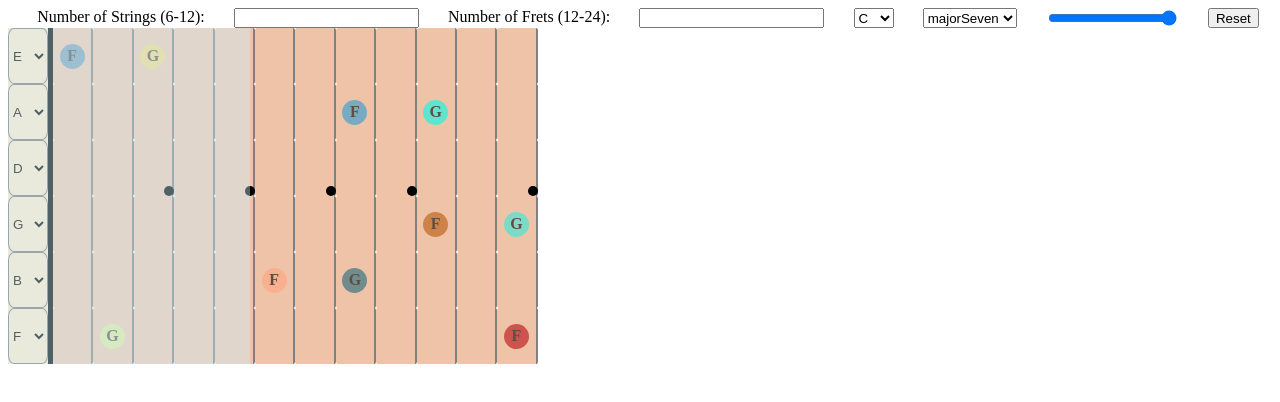
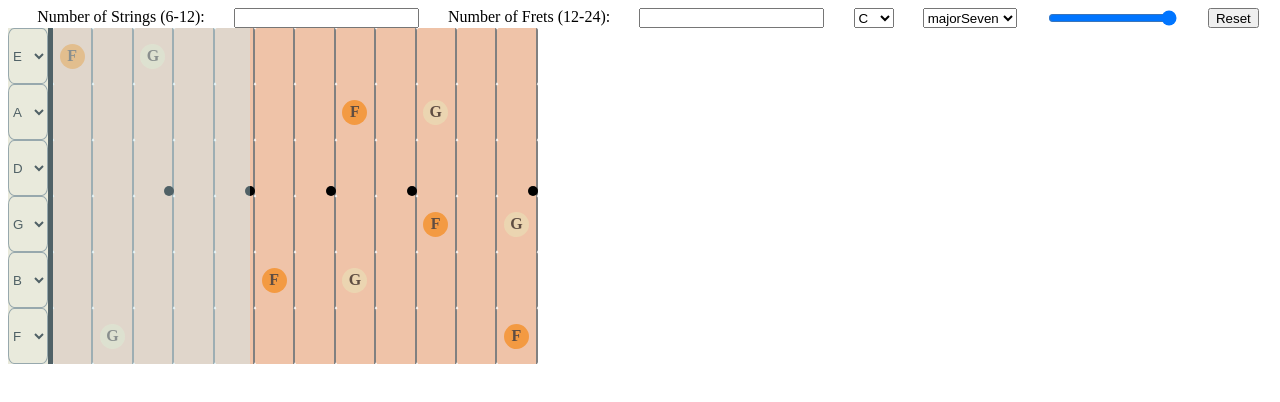
Before and after one commit to ShirelleW/RiffTheory, a Next.js app: page / in a window 1280 px wide. Shown: the top 402 px of the page. Built offline with nearby package versions, Linux system fonts and the light colour scheme.

Commit message:
Gave each note a unique color in noteHexes

```diff
--- a/package.json
+++ b/package.json
@@ -7,7 +7,6 @@
   },
   "dependencies": {
     "next": "latest",
-    "randomcolor": "^0.6.2",
     "react": "18.2.0",
     "react-dom": "18.2.0",
     "react-draggable": "^4.4.6"
--- a/pages/Controls.jsx
+++ b/pages/Controls.jsx
@@ -6,8 +6,6 @@ import { SelectedNotesContext } from './Context/SelectedNotesContext';
 import String from './String';
 import styles from '../styles/Styles.module.css'
 import Slider from './Slider';
-var randomColor = require('randomcolor');
-
 
 const Controls = () => {
 
@@ -69,7 +67,7 @@ const Controls = () => {
         setSelectedNotes([])
     }
 
-    let noteHexes = selectedNotes.map((ele) => (randomColor({ luminosity: 'bright' })))
+    let noteHexes = ['#57C4E5', '#C8F0D8', '#ffff00', '#F97068', '#FFFFFC', '#F77F00', '#FCBF49', '#EAE2B7', '#2C6E49' , '#59FFA0', '#DB222A', '#C47AC0']
 
     return (
         <SelectedNotesContext.Provider value={{
--- a/pages/Frets.jsx
+++ b/pages/Frets.jsx
@@ -1,14 +1,12 @@
 import React, { useContext, useState } from 'react'
 import styles from '../styles/Styles.module.css'
 import { SelectedNotesContext } from './Context/SelectedNotesContext'
-import randomColor from 'randomcolor'
+import { notes } from './utils'
 
 // Parent String
 export const Frets = ({ stringNum, numOfStrings, stringNoteLayout }) => {
 
-    // button that shows all notes
-
-    const { selectedNotes, setSelectedNotes, noteHexes, modeNotes, resetFretboard } = useContext(SelectedNotesContext)
+    const { selectedNotes, setSelectedNotes, noteHexes, modeNotes } = useContext(SelectedNotesContext)
 
 
     const fretInlayString = Math.floor(numOfStrings / 2)
@@ -22,6 +20,8 @@ export const Frets = ({ stringNum, numOfStrings, stringNoteLayout }) => {
         )
     }
 
+
+
     return (
         <div className={styles.frets}>
             {
@@ -31,7 +31,7 @@ export const Frets = ({ stringNum, numOfStrings, stringNoteLayout }) => {
                     fretInlayFret.includes(i) && Number(stringNum) === fretInlayString ?
                         <div className={styles.individualNotesOddFret}>
                             <div onClick={() => toggleNoteView(note)} className={styles.individualNotes}>
-                                <p style={{ backgroundColor: noteHexes[selectedNotes.indexOf(note)], 'opacity': 0.6 }} id={selectedNotes.includes(note) && styles.noteToggle}>{selectedNotes.includes(note) && note}</p>
+                                <p style={{ backgroundColor: noteHexes[notes.indexOf(note)], 'opacity': 0.6 }} id={selectedNotes.includes(note) && styles.noteToggle}>{selectedNotes.includes(note) && note}</p>
                             </div>
                             <div className={styles.fretInlay}> </div>
                         </div> :
@@ -40,7 +40,7 @@ export const Frets = ({ stringNum, numOfStrings, stringNoteLayout }) => {
                                 (
                                     <div className={styles.individualNotes}>
                                         <p style={{
-                                            backgroundColor: randomColor(),
+                                            backgroundColor: noteHexes[notes.indexOf(note)],
                                             'opacity': 0.6
                                         }} id={styles.noteToggle}>{note}</p>
                                     </div>
@@ -48,7 +48,7 @@ export const Frets = ({ stringNum, numOfStrings, stringNoteLayout }) => {
                             )
                                 :
                                 <div onClick={() => toggleNoteView(note)} className={styles.individualNotes}>
-                                    <p style={{ backgroundColor: noteHexes[selectedNotes.indexOf(note)], 'opacity': 0.6 }} id={selectedNotes.includes(note) && styles.noteToggle}>{selectedNotes.includes(note) && note}</p>
+                                    <p style={{ backgroundColor: noteHexes[notes.indexOf(note)], 'opacity': 0.6 }} id={selectedNotes.includes(note) && styles.noteToggle}>{selectedNotes.includes(note) && note}</p>
                                 </div>
                         )
                 )
```
Also changed, not shown: 1 other file (tests, documents, lock files or other folders).
